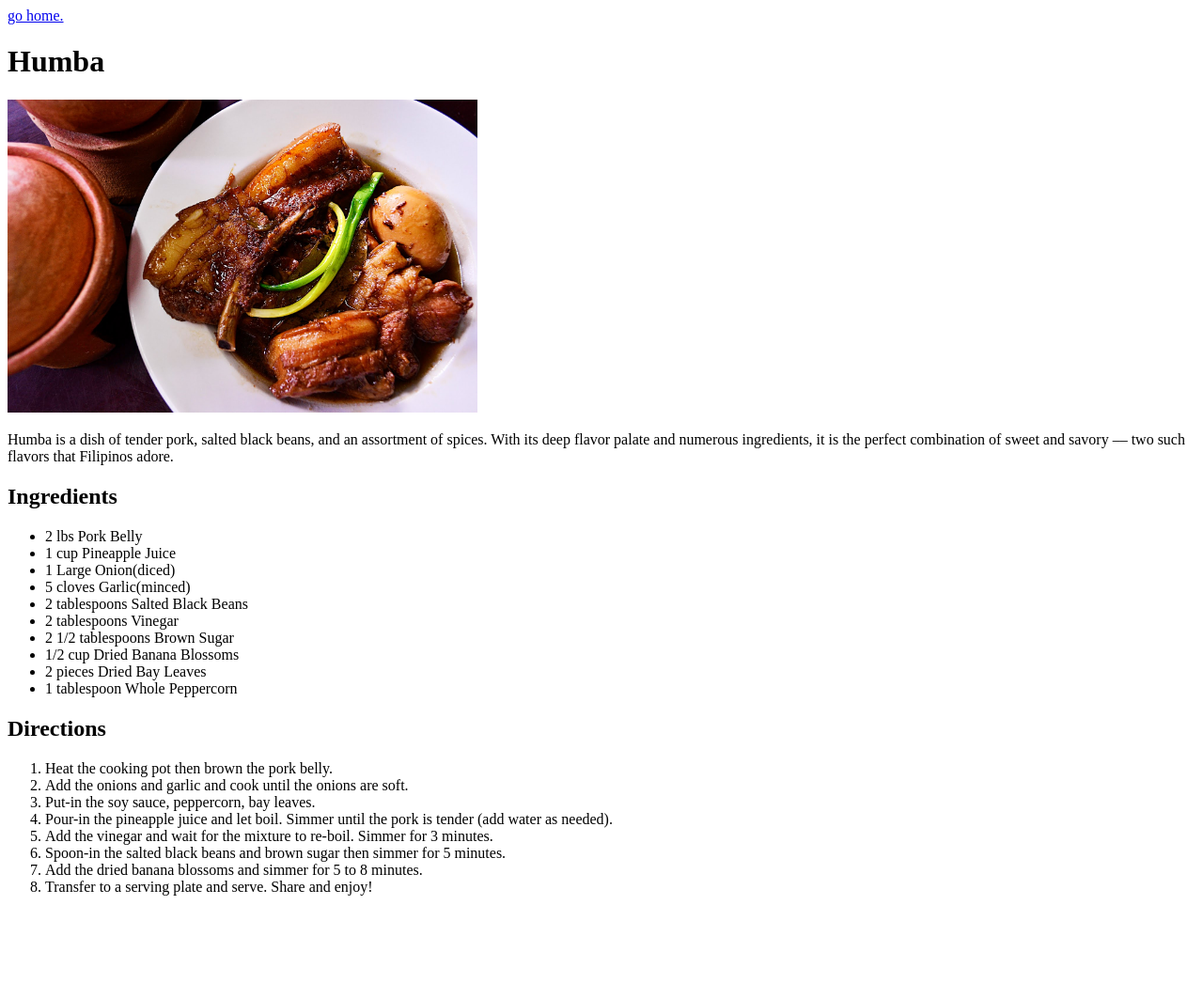
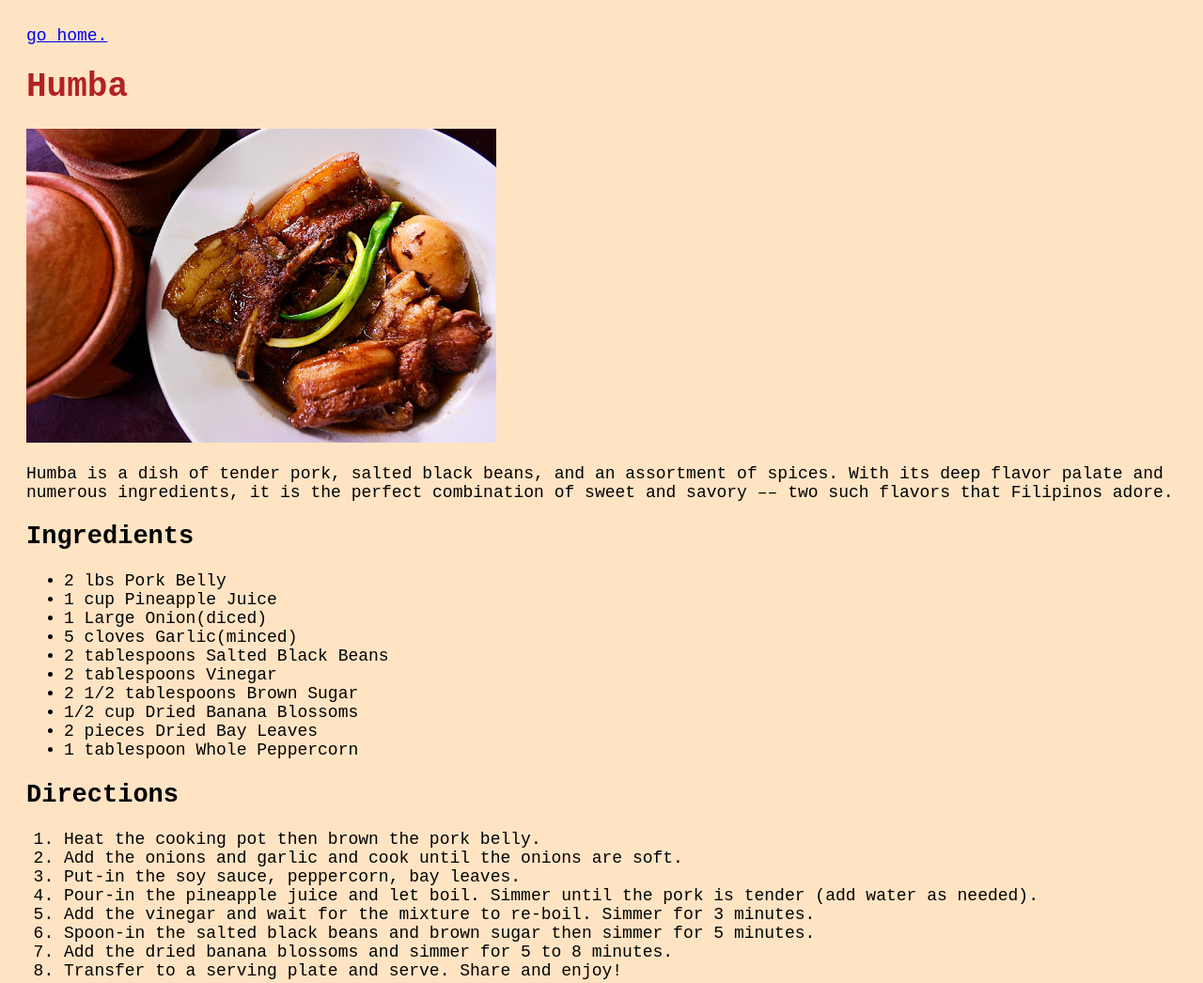
Before and after one commit to ethancredo/odin-recipes, a plain HTML site: page recipes/humba.html in a window 1280 px wide. Shown: the whole page at 94% size. Before the commit the page ends 969 px from the top, so only its background shows below. Drawn offline with Linux system fonts and the light colour scheme.

Commit message:
add css style to pages

```diff
--- /dev/null
+++ b/css/style.css
@@ -0,0 +1,13 @@
+body {
+    background-color: bisque;
+    font-size: 18px;
+    font-family: 'Courier New', Courier, monospace;
+    padding: 20px;
+}
+
+h1 {
+    color: firebrick;
+}
+
+p {
+}
--- a/recipes/humba.html
+++ b/recipes/humba.html
@@ -4,6 +4,7 @@
     <meta charset="UTF-8">
     <meta name="viewport" content="width=device-width, initial-scale=1.0">
     <title>Recipe: Humba</title>
+    <link rel="stylesheet" href="../css/style.css">
 </head>
 <body>
     <a href="../index.html">go home.</a>
```
Also changed, not shown: index.html (+2 -1 lines), recipes/lasagna.html (+1 -0 lines), recipes/lumpia.html (+1 -0 lines).
